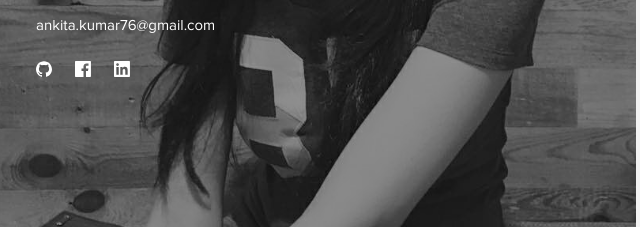
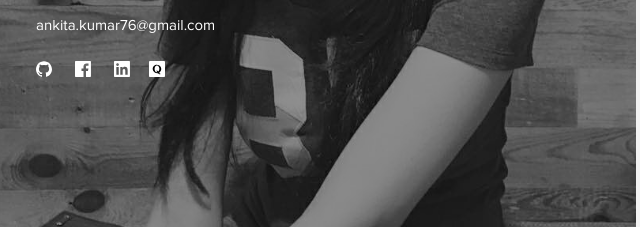
Before and after one commit to ankitakumar04/ankitakumar04.github.io, a plain HTML site: page index.html in a window 1280 px wide. Shown: the part 487-714 px from the top of the page, 4-644 px from the left. Drawn offline with Linux system fonts and the light colour scheme.

Commit message:
Quora profile added

```diff
--- a/index.html
+++ b/index.html
@@ -41,6 +41,8 @@
                 </a>
                 <a href="https://www.linkedin.com/in/ankita-kumar-0a2312a3" class = "linkedin" target="_blank">
                 <img src = "img/social-1_logo-linkedin.svg" />
+                <a href="https://www.quora.com/profile/Ankita-Kumar-13" class = "quora" target="_blank">
+                <img src = "img/if_quora-square-social-media_764902.svg" />
                 </a>
               </div>
             </div>
```
Also changed, not shown: img/Quora_logo_2015.svg (added), img/if_quora-square-social-media_764902.svg (added).
